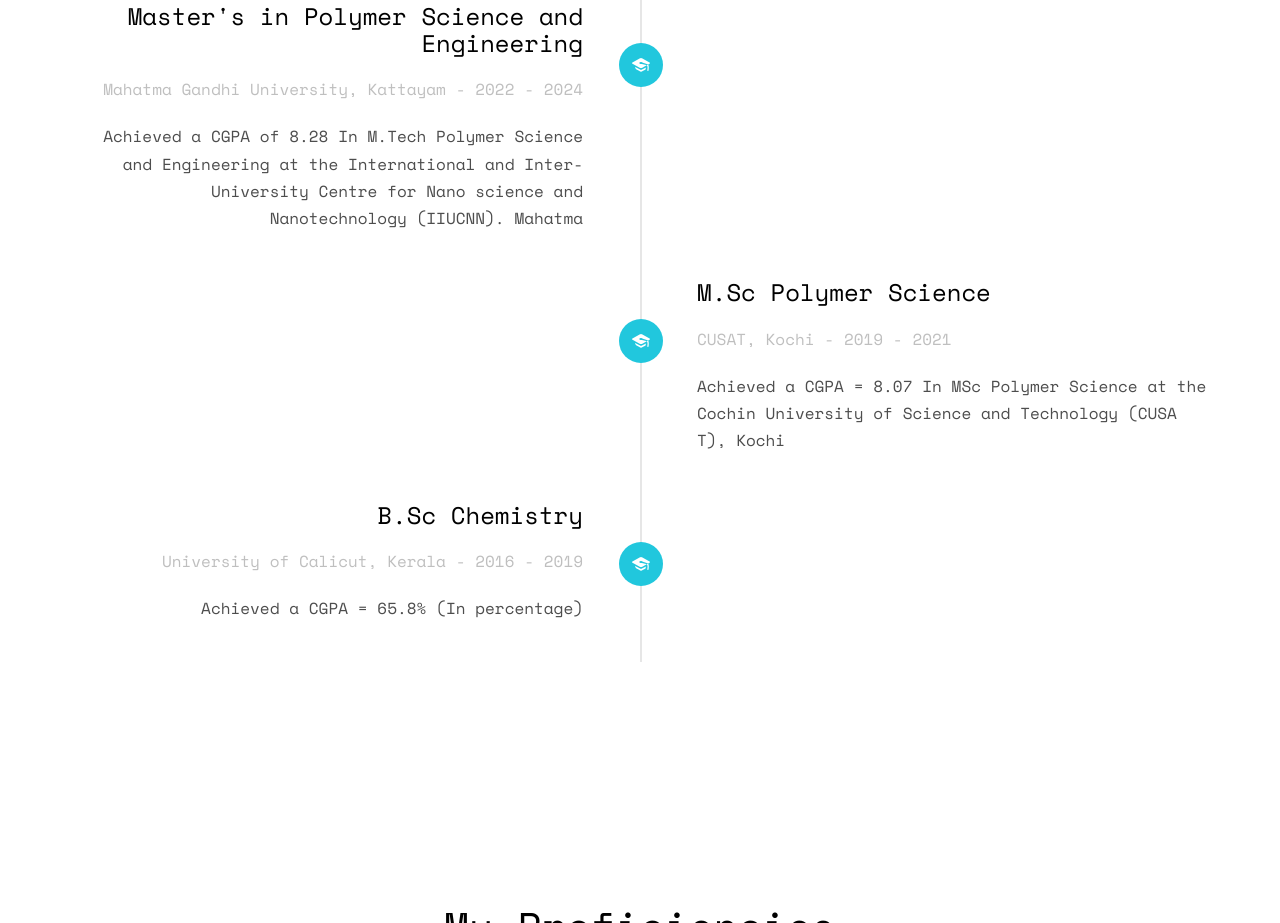
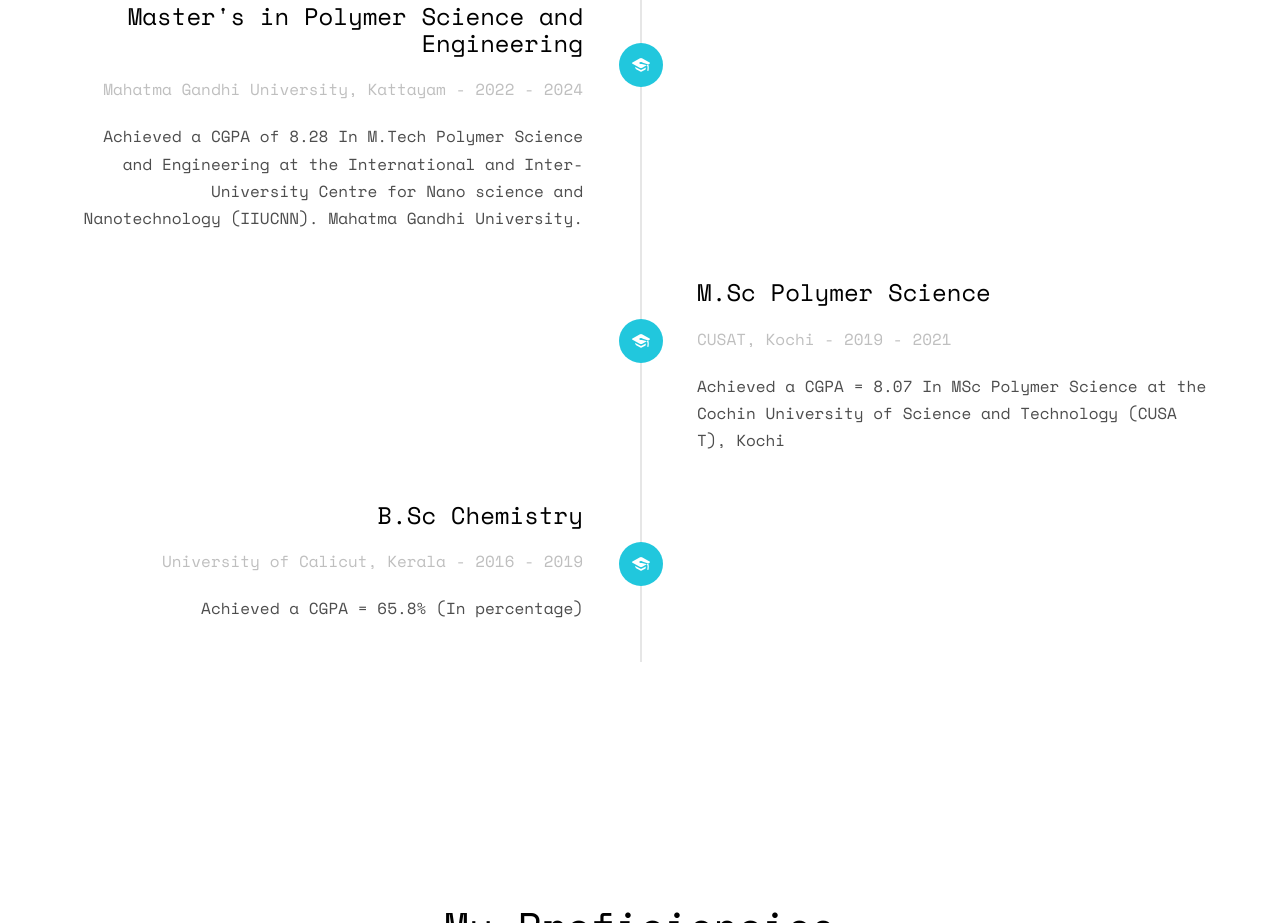
Before and after one commit to anjana-gopal/anjana-gopal, a plain HTML site: page index.html in a window 1280 px wide. Shown: the part 3117-4040 px from the top of the page. Drawn offline with nearby package versions, Linux system fonts and the light colour scheme; some packages are replaced by stand-ins of ours; no server answers; files whose address does not match are found by name.

Commit message:
Update index.html

```diff
--- a/index.html
+++ b/index.html
@@ -166,7 +166,7 @@
 									<span class="company">Mahatma Gandhi University, Kattayam - 2022 - 2024</span>
 								</div>
 								<div class="timeline-body">
-									<p>Achieved a CGPA of 8.28 In M.Tech Polymer Science and Engineering at the International and Inter-University Centre for Nano science and Nanotechnology (IIUCNN). Mahatma</p>
+									<p>Achieved a CGPA of 8.28 In M.Tech Polymer Science and Engineering at the International and Inter-University Centre for Nano science and Nanotechnology (IIUCNN). Mahatma Gandhi University.</p>
 								</div>
 							</div>
 						</li>
```
